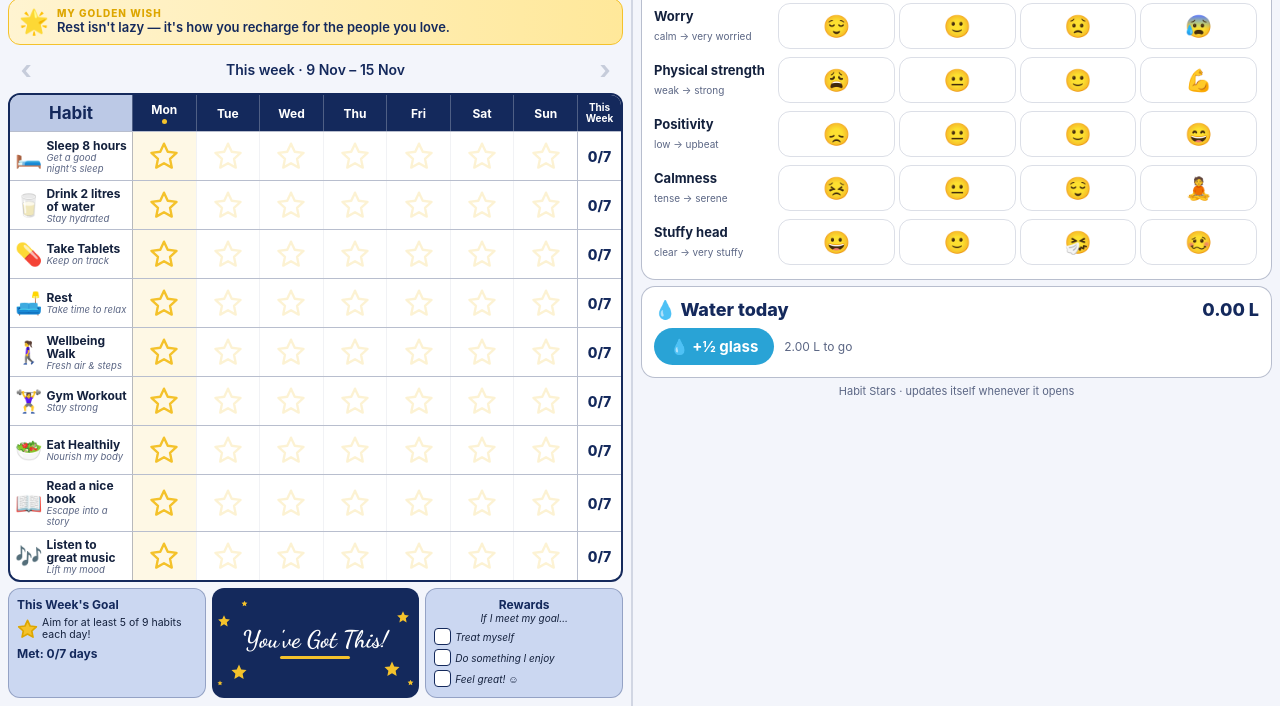
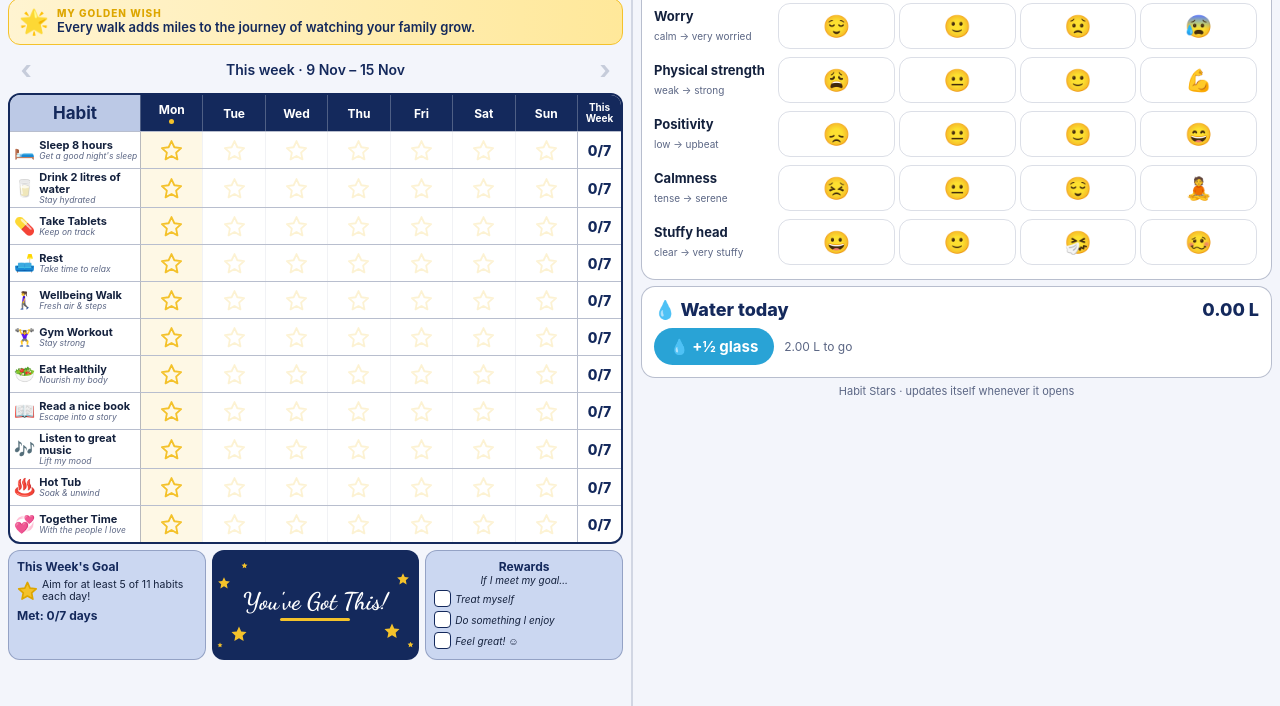
Before and after one commit to jaykay1967/habit-stars, a plain HTML site: page index.html in a window 1280 px wide. Shown: the part 94-800 px from the top of the page. Drawn offline with Linux system fonts and the light colour scheme.

Commit message:
Web app: Hot Tub and Together Time habits; compact rows
Co-Authored-By: Claude Opus 5.5 <noreply@anthropic.com>
Claude-Session: https://claude.ai/code/session_01QGzCFPc8jwkC5K64p24t6f

```diff
--- a/index.html
+++ b/index.html
@@ -53,17 +53,17 @@
   .wnav button, .arr { width:36px; height:36px; font-size:26px; font-weight:700; color:var(--navy); border-radius:50%; }
 
   .tbl { border:2px solid var(--navy); border-radius:12px; overflow:hidden; background:#fff; }
-  .row { display:grid; grid-template-columns:122px repeat(7,1fr) 44px; min-height:48px; border-top:1px solid var(--line); }
+  .row { display:grid; grid-template-columns:130px repeat(7,1fr) 44px; min-height:36px; border-top:1px solid var(--line); }
   .row.head { border-top:0; min-height:0; }
   .hcell { background:#BCC9E6; color:var(--navy); font-weight:700; font-size:17px; display:flex; align-items:center; justify-content:center; padding:8px 0; }
   .dcell { background:var(--navy); color:#fff; font-weight:700; font-size:12px; display:flex; flex-direction:column; align-items:center;
     justify-content:center; border-left:1px solid rgba(255,255,255,.25); white-space:nowrap; }
   .dcell.wk { font-size:10px; line-height:11px; text-align:center; }
   .dcell i { width:5px; height:5px; border-radius:50%; background:var(--gold); margin-top:2px; }
-  .lab { display:flex; align-items:center; gap:4px; padding:4px 5px; }
-  .em { font-size:22px; }
-  .lab b { display:block; font-size:12px; line-height:13px; color:var(--ink); }
-  .lab small { display:block; font-size:9.5px; line-height:11px; color:var(--muted); font-style:italic; }
+  .lab { display:flex; align-items:center; gap:4px; padding:2px 4px; }
+  .em { font-size:17px; }
+  .lab b { display:block; font-size:11px; line-height:12px; color:var(--ink); }
+  .lab small { display:block; font-size:8.5px; line-height:10px; color:var(--muted); font-style:italic; white-space:nowrap; overflow:hidden; text-overflow:ellipsis; }
   .cell { border-left:1px solid var(--line); display:flex; align-items:center; justify-content:center; }
   .cell.today { background:rgba(244,194,43,.12); }
   .cell svg { transition:transform .25s cubic-bezier(.3,1.6,.5,1); }
@@ -138,6 +138,8 @@ const HABITS = [
   ["Eat Healthily", "Nourish my body", "🥗"],
   ["Read a nice book", "Escape into a story", "📖"],
   ["Listen to great music", "Lift my mood", "🎶"],
+  ["Hot Tub", "Soak & unwind", "♨️"],
+  ["Together Time", "With the people I love", "💞"],
 ];
 const WATER = 1;      // index of the water habit
 const GOAL = 5;       // stars needed per day
@@ -174,6 +176,8 @@ const WISHES = [
   "Happiness, family, freedom: that's what every star is for.",
   "A good book is a little holiday for the mind — you've earned one today.",
   "Put on a song you love. Happiness counts as a healthy habit too.",
+  "A warm soak eases the joints that carry you to every family adventure.",
+  "Time together is the whole point — the memories are what the stars are for.",
 ];
 const GOLD = "#F4C22B", GOLDD = "#DDA600", NAVY = "#14295C";
 
@@ -255,7 +259,7 @@ function renderTop() {
   HABITS.forEach(([t, s, e], i) => {
     h += `<div class="row"><div class="lab"><span class="em">${e}</span><div><b>${t}</b><small>${s}</small></div></div>`;
     days.forEach((d, k) => {
-      h += `<button class="cell${same(d, today) ? " today" : ""}" data-act="star" data-d="${iso(d)}" data-i="${i}" ${fut(d) ? "disabled" : ""} aria-label="${t} ${dow(d)}">${starSvg(ents[k].h[i], 30)}</button>`;
+      h += `<button class="cell${same(d, today) ? " today" : ""}" data-act="star" data-d="${iso(d)}" data-i="${i}" ${fut(d) ? "disabled" : ""} aria-label="${t} ${dow(d)}">${starSvg(ents[k].h[i], 23)}</button>`;
     });
     h += `<div class="cnt">${ents.filter((x) => x.h[i]).length}/7</div></div>`;
   });
```
